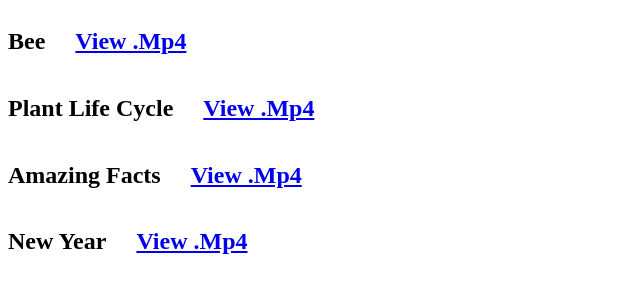
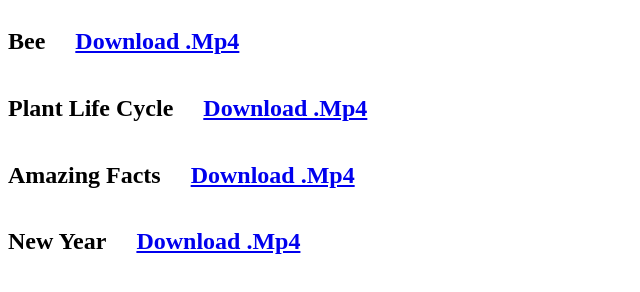
Before and after one commit to charan2010/animations, a plain HTML site: page index.html in a window 1280 px wide. Shown: the whole page, without its empty margins (0-640 px from the left). Drawn offline with Linux system fonts and the light colour scheme.

Commit message:
Update index.html

```diff
--- a/index.html
+++ b/index.html
@@ -6,19 +6,19 @@
     <body>
         <div class="row">
             <div class="name"><h2>Bee</h2></div>
-            <div class="download"><a href="bee.mp4"><h2>View .Mp4</h2></a></div>
+            <div class="download"><a href="bee.mp4"><h2>Download .Mp4</h2></a></div>
         </div>
         <div class="row">
             <div class="name"><h2>Plant Life Cycle</h2></div>
-            <div class="download"><a href="plant.mp4"><h2>View .Mp4</h2></a></div>
+            <div class="download"><a href="plant.mp4"><h2>Download .Mp4</h2></a></div>
         </div>
         <div class="row">
             <div class="name"><h2>Amazing Facts</h2></div>
-            <div class="download"><a href="facts.mp4"><h2>View .Mp4</h2></a></div>
+            <div class="download"><a href="facts.mp4"><h2>Download .Mp4</h2></a></div>
         </div>
         <div class="row">
             <div class="name"><h2>New Year</h2></div>
-            <div class="download"><a href="year.mp4"><h2>View .Mp4</h2></a></div>
+            <div class="download"><a href="year.mp4"><h2>Download .Mp4</h2></a></div>
         </div>
     </body>
     <style>
```
